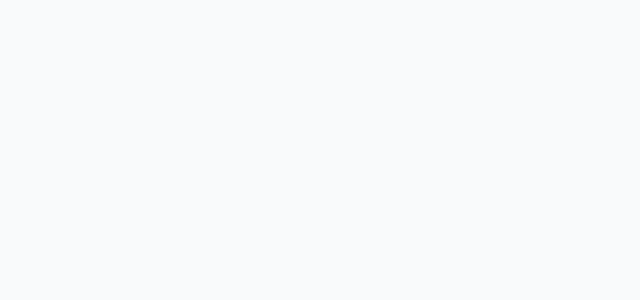
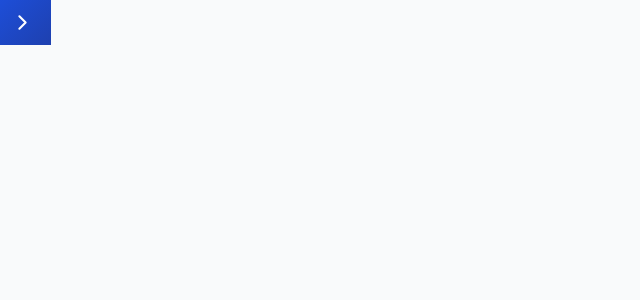
Before and after one commit to Lucas-d-Barbosa/dockup-front, a React (Vite) app: page /dashboard in a window 1280 px wide. Before the commit this address had no page. Shown: the top 300 px of the page, without its empty margins (0-640 px from the left). Built offline with nearby package versions, Linux system fonts and the light colour scheme; sample sign-in values are in the browser's storage.

Commit message:
feat: Criado componente de menu vertical

```diff
--- /dev/null
+++ b/src/components/LinkMenu/LinkMenu.module.css
@@ -0,0 +1,6 @@
+.li a,
+.li {
+  text-decoration: none;
+  color: var(--btn-text);
+  font-size: 1.8rem;
+}
--- /dev/null
+++ b/src/components/LinkMenu/LinkMenu.tsx
@@ -0,0 +1,7 @@
+import styles from "./LinkMenu.module.css";
+type LinkMenu = {
+  children: React.ReactNode;
+};
+export function LinkMenu({ children }: LinkMenu) {
+  return <li className={styles.li}>{children}</li>;
+}
--- /dev/null
+++ b/src/components/PrivateRoute/PrivateRoute.tsx
@@ -0,0 +1,15 @@
+import { Navigate } from "react-router";
+
+type PrivateRouteProps = {
+  children: React.ReactNode;
+};
+
+export function PrivateRoute({ children }: PrivateRouteProps) {
+  const isAuthenticated = Boolean(localStorage.getItem("token")); // ou sua lógica de autenticação
+
+  if (!isAuthenticated) {
+    return <Navigate to="/login" replace />;
+  }
+
+  return <>{children}</>;
+}
--- /dev/null
+++ b/src/components/VerticalMenu/VericalMenu.module.css
@@ -0,0 +1,68 @@
+.nav {
+  width: 5rem;
+  transition: 0.3s ease-in-out;
+  cursor: pointer;
+  background: linear-gradient(
+    135deg,
+    var(--color-primary),
+    var(--color-primary-dark)
+  );
+}
+.nav.active {
+  width: 30rem;
+  height: 100vh;
+  display: flex;
+  flex-direction: column;
+  cursor: default;
+}
+
+.nav img {
+  display: none;
+}
+
+.nav.active img {
+  display: block;
+  width: 14rem;
+  height: 14rem;
+}
+
+.containerLogoButton {
+  display: flex;
+  align-items: center;
+}
+
+.buttonContainer {
+  width: 100%;
+  display: flex;
+  padding: 1rem;
+}
+
+.buttonContainer.active {
+  justify-content: flex-end;
+}
+
+.buttonContainer button {
+  display: flex;
+  background-color: transparent;
+  color: var(--btn-text);
+  border: none;
+  transition: 0.3s ease-in-out;
+}
+
+.buttonContainer button:hover {
+  border-radius: 50%;
+  cursor: pointer;
+  color: var(--btn-text);
+}
+
+.areaItems {
+  height: calc(100vh - 14rem);
+}
+
+.areaItems ul {
+  height: 100%;
+  display: flex;
+  flex-direction: column;
+  justify-content: space-evenly;
+  padding: 1rem;
+}
--- /dev/null
+++ b/src/components/VerticalMenu/VerticalMenu.tsx
@@ -0,0 +1,80 @@
+import { useState } from "react";
+import styles from "./VericalMenu.module.css";
+import logo from "../../assets/images/logo-sb.png";
+import { FiChevronLeft, FiChevronRight } from "react-icons/fi";
+import { AiFillHome, AiOutlineFile, AiOutlineLogout } from "react-icons/ai";
+import { FaBook, FaUserCircle, FaCog, FaQuestionCircle } from "react-icons/fa";
+import { LinkMenu } from "../LinkMenu/LinkMenu";
+import { LinkRouter } from "../LinkRouter/LinkRouter";
+const buttonArrow = {
+  right: <FiChevronRight size={25} />,
+  left: <FiChevronLeft size={25} />,
+};
+
+export function VerticalMenu() {
+  const [activeMenu, setActiveMenu] = useState(false);
+  function handleActiveMenu() {
+    setActiveMenu((prevState) => !prevState);
+  }
+  return (
+    <nav className={`${styles.nav} ${activeMenu ? styles["active"] : ""}`}>
+      <div className={styles.containerLogoButton}>
+        <img src={logo} alt="" />
+
+        <div
+          className={`${styles.buttonContainer} ${
+            activeMenu ? styles["active"] : ""
+          }`}
+        >
+          <button onClick={handleActiveMenu}>
+            {!activeMenu ? buttonArrow["right"] : buttonArrow["left"]}
+          </button>
+        </div>
+      </div>
+
+      {activeMenu && (
+        <div className={styles.areaItems}>
+          <ul>
+            <LinkMenu>
+              <AiFillHome style={{ marginRight: "8px" }} />
+
+              <LinkRouter ref={"/"} text={"Home"}></LinkRouter>
+            </LinkMenu>
+            <LinkMenu>
+              <AiOutlineFile style={{ marginRight: "8px" }} />
+              <LinkRouter ref={"/documentos"} text={"Documentos"}></LinkRouter>
+            </LinkMenu>
+
+            <LinkMenu>
+              <FaBook style={{ marginRight: "8px" }} />
+              <LinkRouter ref={"/estantes"} text={"Estantes"}></LinkRouter>
+            </LinkMenu>
+
+            <LinkMenu>
+              <FaUserCircle style={{ marginRight: "8px" }} />
+              <LinkRouter ref={"/perfil"} text={"Perfil"}></LinkRouter>
+            </LinkMenu>
+
+            <LinkMenu>
+              <FaCog style={{ marginRight: "8px" }} />
+              <LinkRouter
+                ref={"/configuracoes"}
+                text={"Configurações"}
+              ></LinkRouter>
+            </LinkMenu>
+
+            <LinkMenu>
+              <FaQuestionCircle style={{ marginRight: "8px" }} />
+              <LinkRouter ref={"/ajuda"} text={"Ajuda"}></LinkRouter>
+            </LinkMenu>
+
+            <LinkMenu>
+              <AiOutlineLogout style={{ marginRight: "8px" }} />
+              <LinkRouter ref={"/logout"} text={"Sair"}></LinkRouter>
+            </LinkMenu>
+          </ul>
+        </div>
+      )}
+    </nav>
+  );
+}
--- /dev/null
+++ b/src/pages/Dashboard/Dashboard.tsx
@@ -0,0 +1,5 @@
+import { VerticalMenu } from "../../components/VerticalMenu/VerticalMenu";
+
+export function Dashboard() {
+  return <VerticalMenu />;
+}
--- a/src/pages/LoginPage/LoginPage.tsx
+++ b/src/pages/LoginPage/LoginPage.tsx
@@ -11,9 +11,11 @@ import { LinkRouter } from "../../components/LinkRouter/LinkRouter";
 import { useRef } from "react";
 import { ToastAdapter } from "../../Adapter/ToastAdapter";
 import { fakeUsers } from "../../database/fakeUsers";
+import { useNavigate } from "react-router";
 export function Login() {
   const emailInput = useRef<HTMLInputElement>(null);
   const passwordInput = useRef<HTMLInputElement>(null);
+  const navigate = useNavigate();
 
   function handleValidateInputs(e: React.FormEvent<HTMLFormElement>) {
     ToastAdapter.dismiss();
@@ -49,6 +51,11 @@ export function Login() {
     if (!user) {
       ToastAdapter.error("Email ou senha incorretos.");
       return;
+    }
+
+    if (user) {
+      localStorage.setItem("token", "123");
+      navigate("/dashboard");
     }
   }
   return (
--- a/src/routes/AppRouter.tsx
+++ b/src/routes/AppRouter.tsx
@@ -1,11 +1,25 @@
-import { BrowserRouter as Router, Routes, Route } from "react-router";
+import { BrowserRouter as Router, Routes, Route, Navigate } from "react-router";
 import { Login } from "../pages/LoginPage/LoginPage";
+import { Dashboard } from "../pages/Dashboard/Dashboard";
+import { PrivateRoute } from "../components/PrivateRoute/PrivateRoute";
 
 export function AppRouter() {
   return (
     <Router>
       <Routes>
         <Route path="/login" element={<Login />} />
+
+        <Route
+          path="/dashboard"
+          element={
+            <PrivateRoute>
+              <Dashboard />
+            </PrivateRoute>
+          }
+        />
+
+        {/* Caso a rota não exista, redireciona para login */}
+        <Route path="*" element={<Navigate to="/login" />} />
       </Routes>
     </Router>
   );
```
